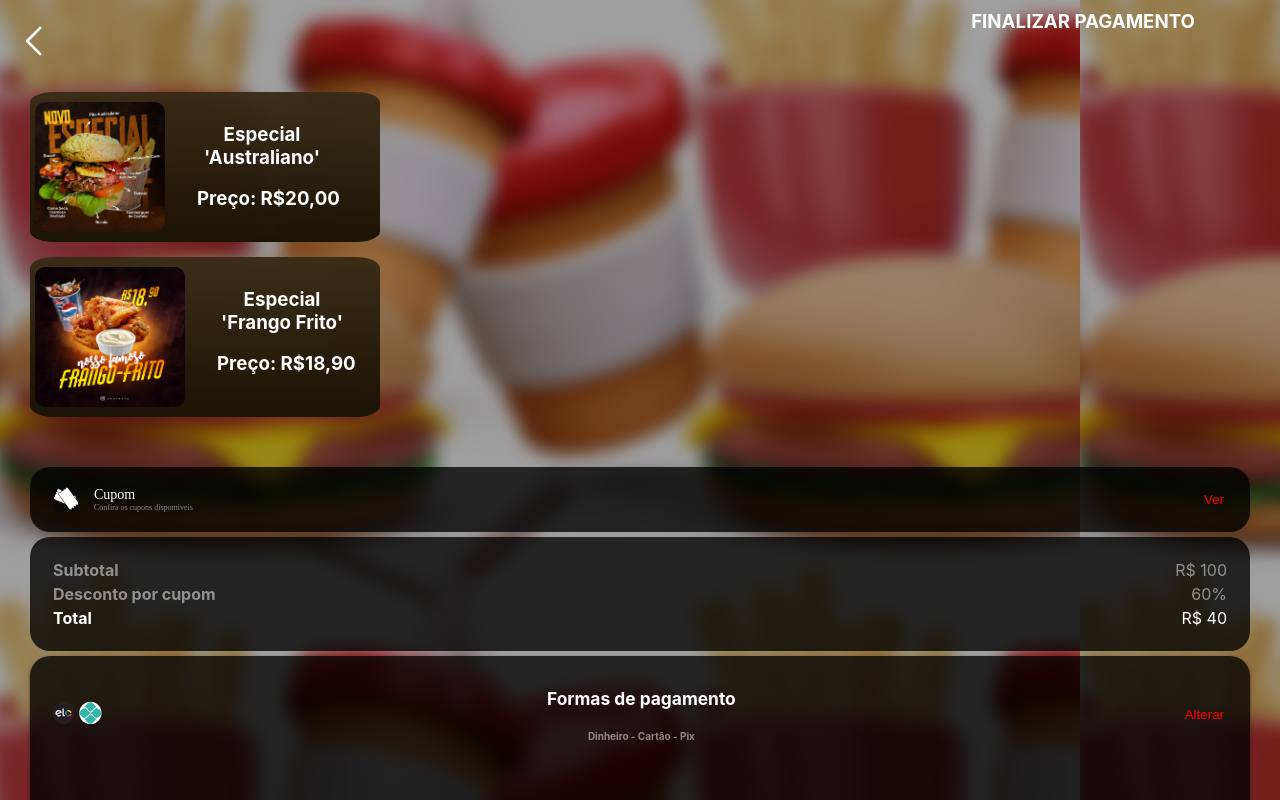
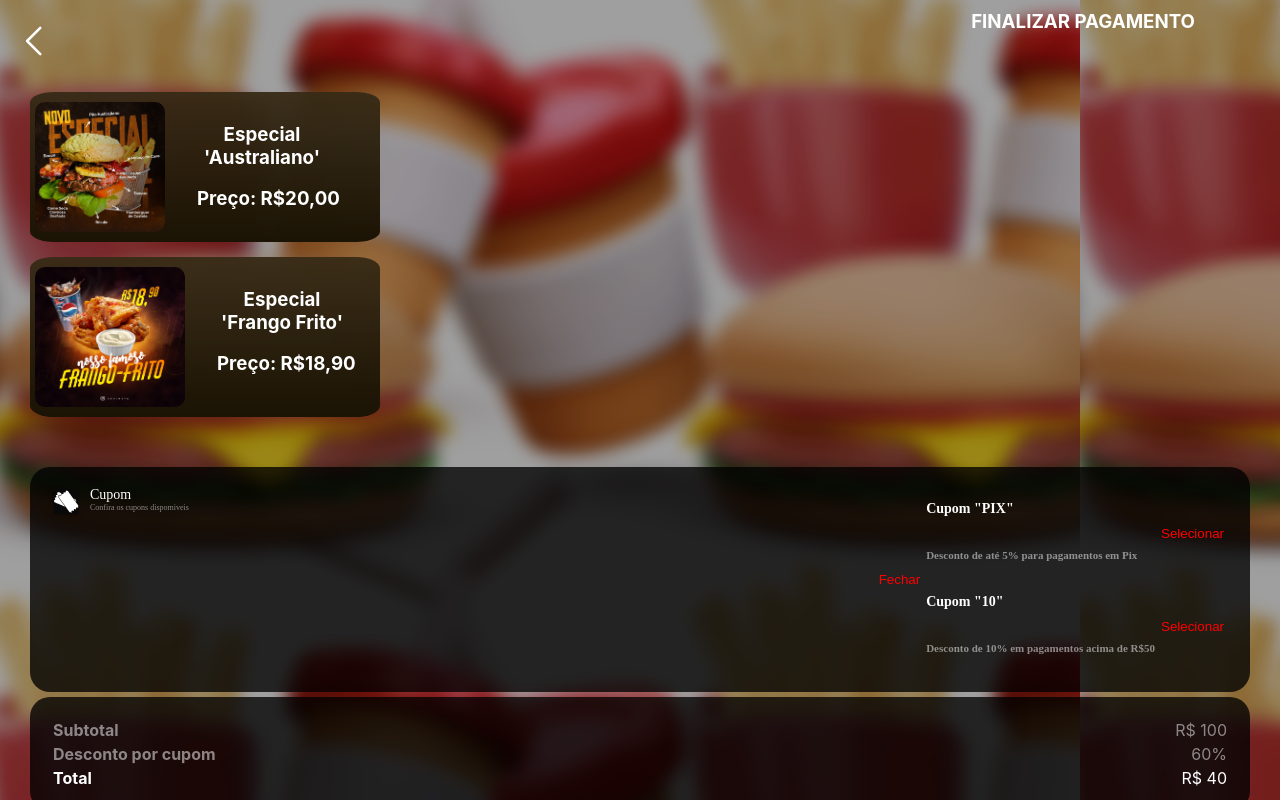
Before and after one commit to zZubat/Burguer-Night, a React (Create React App) app in the folder burguernight/: page /Pagamento in a window 1280 px wide. Both pictures are taken after a click on the button "Ver". Shown: the top 800 px of the page. Built offline with nearby package versions, Linux system fonts and the light colour scheme.

Commit message:
adicionar cupom

```diff
--- a/burguernight/src/componentes/Adicionais/BoxCupom/BoxCupom.tsx
+++ b/burguernight/src/componentes/Adicionais/BoxCupom/BoxCupom.tsx
@@ -1,14 +1,50 @@
+import { useState } from "react";
 import styles from "./index.module.css"
 
 
 function BoxCupom () {
+    const [aberto, setAberto] = useState(false);
+
+    function abrir() {
+        setAberto(true);
+    }
+
+    function fechar() {
+        setAberto(false);
+    }
+
     return (
         <div className={styles.boxcupons}>
-            <hgroup className={styles.titulos}>
-                <h1>Cupom</h1>
-                <h2>Confira os cupons dispomiveis</h2>
-            </hgroup>
-            <button className={styles.botao}>Ver</button>
+            <header>
+                <hgroup className={styles.titulos}>
+                    <h1>Cupom</h1>
+                    <h2>Confira os cupons dispomiveis</h2>
+                </hgroup>
+                {(aberto) ? (
+                    <button className={styles.botao} onClick={fechar}>Fechar</button>
+                    ) : (
+                    <button className={styles.botao} onClick={abrir}>Ver</button>
+                )}
+            </header>
+
+            {(aberto) && (
+                <div>
+                    <div className={styles.boxPix}>
+                        <hgroup>
+                            <h3>Cupom "PIX"</h3>
+                            <h5 className={styles.h5}>Desconto de até 5% para pagamentos em Pix</h5>
+                        </hgroup>
+                        <button className={styles.botao}>Selecionar</button>
+                    </div>
+                    <div className={styles.boxPix}>
+                        <hgroup>
+                            <h3>Cupom "10"</h3>
+                            <h5 className={styles.h5}>Desconto de 10% em pagamentos acima de R$50 </h5>
+                        </hgroup>
+                        <button className={styles.botao}>Selecionar</button>
+                    </div>
+                </div>
+            )}
         </div>
     )
 }
--- a/burguernight/src/componentes/Adicionais/BoxCupom/index.module.css
+++ b/burguernight/src/componentes/Adicionais/BoxCupom/index.module.css
@@ -1,24 +1,34 @@
 .boxcupons {
     border-radius: 20px;
     padding: 20px;
-    padding-left: 64px;
     margin-bottom: 5px;
 
-    background-image: url('./imagens/icone.png');
-    background-repeat: no-repeat;
-    background-position: 20px center;
+
 
 
     display: flex;
     flex-direction: row;
+    flex-wrap: wrap;
     background-color: rgba(0, 0, 0, 0.776);
     color: white;
+
+    font-family: Amiko;
 }
 
+.boxcupons header {
+    flex-grow: 1;
+
+    background-image: url('./imagens/icone.png');
+    background-repeat: no-repeat;
+    background-position: top left;
+
+    padding-left: 40px;
+
+    display: flex;
+}
 
 .boxcupons .titulos {
     flex-grow: 1;
-    font-family: Amiko;
 }
 
 .boxcupons .titulos h1 {
@@ -41,3 +51,28 @@
     border: 0;
     background-color: transparent;
 }
+
+.cupons {
+    width: 100%;
+}
+
+.h5 {
+    opacity: 0.5;
+}
+
+.boxPix {
+    display: flex;
+    flex-direction: row;
+    justify-content:space-between;
+}
+
+.boxPix h3 {
+    text-align: left;
+    font-size: 14px;
+}
+
+.boxPix h5 {
+
+    font-size: 11px;
+    text-align: left;
+}
--- a/burguernight/src/componentes/Adicionais/BoxFormasdePagamento/BoxFormasdePagamento.tsx
+++ b/burguernight/src/componentes/Adicionais/BoxFormasdePagamento/BoxFormasdePagamento.tsx
@@ -1,3 +1,4 @@
+import { useState } from "react";
 import styles from "./index.module.css"
 import imgElo from "./imagens/LOGO ELO.png"
 import imgPix from "./imagens/LOGO PIX.png"
@@ -5,6 +6,16 @@ import imgCpf from "./imagens/LOGO DOCUMENTO.png"
 
 
 function BoxFormasdePagamento () {
+    const [aberto, setAberto] = useState(false);
+
+    function abrir() {
+        setAberto(true);
+    }
+    function fechar() {
+        setAberto(false);
+    }
+
+
     return (
         <div className={styles.borda}>
             <div className={styles.BoxFormasdePagamento}>
@@ -21,12 +32,33 @@ function BoxFormasdePagamento () {
                 <div className={styles.BoxFormasdePagamento}>
                     <img className={styles.cpf}  src = {imgCpf}/>
                     <div className={styles.BoxDocumento}>
-                        <h1 >CPF/CNPJ na nota</h1>
-                        <h3 >Digite um documento válido</h3>
+                    <header className={styles.row}>
+                        <div className={styles.botaocpf}>
+                            <h1 >CPF/CNPJ na nota</h1>
+                            <h3 >Digite um documento válido</h3>
+                        </div>
+                            {(aberto) ? (
+                    <button className={styles.botao} onClick={fechar}>Fechar</button>
+                    ) : (
+                    <button className={styles.botao} onClick={abrir}>Alterar</button>
+                )}
+
+                    </header>
                     </div>
-                    <button className={styles.botao}>Alterar</button>
                 </div>
-                <button className={styles.botaofinalizar}>Finalizar Pagamento</button>
+
+
+                {(aberto) && (
+                <div className={styles.boxCPF}>
+                    <hgroup>
+                        <h1>CPF/CNPJ</h1>
+                        <h3>Insira um CPF/CNPJ válido</h3>
+                    </hgroup>
+                    <button className={styles.botao}>Confirmar</button>
+                </div>
+            )}
+
+            <button className={styles.botaofinalizar}>Finalizar Pagamento</button>
         </div>
     )
 
--- a/burguernight/src/componentes/Adicionais/BoxFormasdePagamento/index.module.css
+++ b/burguernight/src/componentes/Adicionais/BoxFormasdePagamento/index.module.css
@@ -35,8 +35,6 @@
     display: flex;
     flex-direction: column;
     flex-grow: 8;
-    align-items: center;
-    justify-items: center;
 }
 
 
@@ -68,3 +66,33 @@
     border-bottom-right-radius: 13px;
     border-bottom-left-radius: 13px;
 }
+
+.row{
+    display:flex;
+    flex-direction: row;
+    justify-content: space-around;
+}
+
+.boxCPF {
+    display: flex;
+    flex-direction: row;
+    color: white;
+    justify-content: space-around;
+    font-size: 13.98px;
+    text-align: left;
+    font-size: 12.5px;
+}
+
+.boxCPF h3 {
+    opacity: 0.5;
+}
+
+hgroup {
+    display: flex;
+    flex-direction: column;
+}
+
+.boatoalterar {
+    display: flex;
+    flex-direction: column;
+}
```
